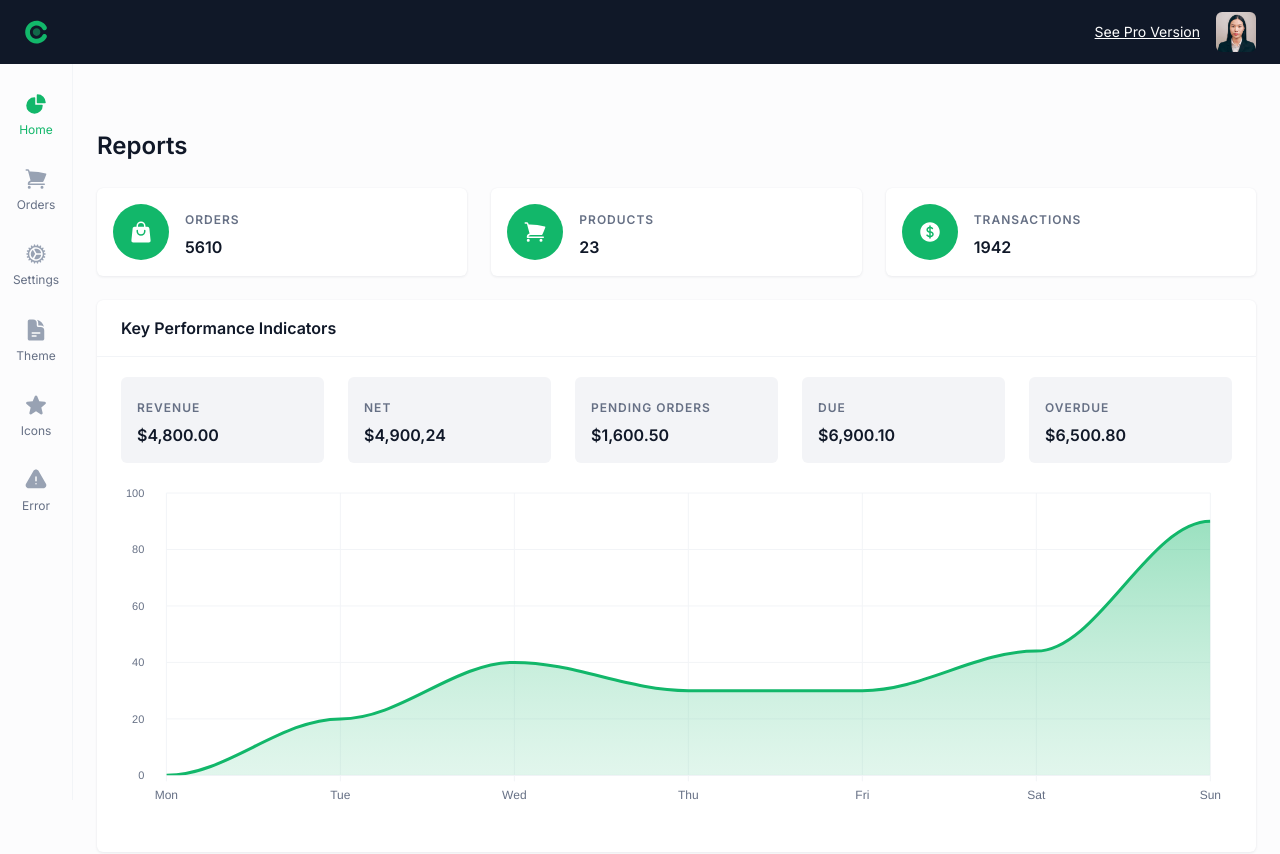
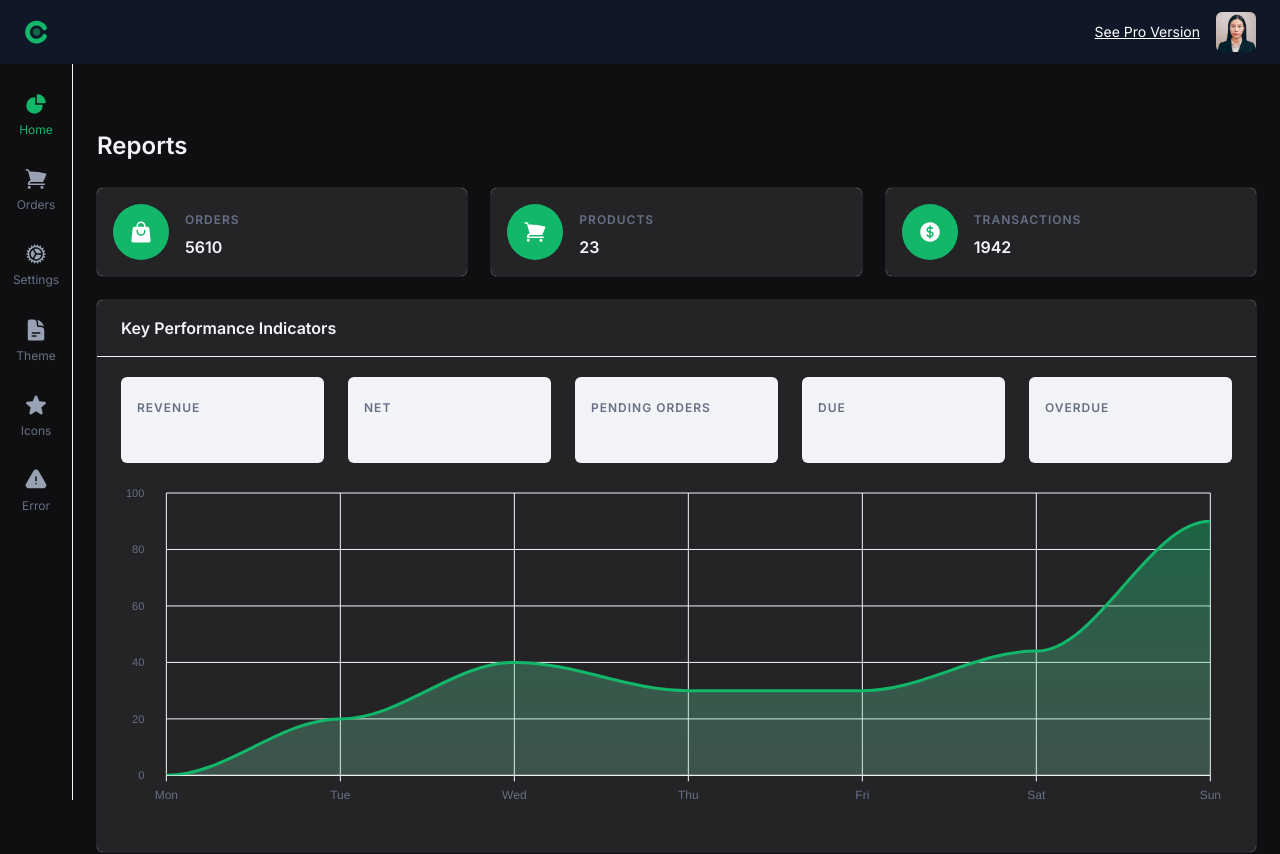
Before and after one commit to WilliamHarriszi09/create-react-app, a React (Create React App) app: page / in a window 1280 px wide. Shown: the top 854 px of the page. Built offline with nearby package versions, Linux system fonts and the light colour scheme.

Commit message:
dart theme

```diff
--- a/src/theme/colors.js
+++ b/src/theme/colors.js
@@ -21,7 +21,7 @@ export const neutral = {
   600: '#475467',
   700: '#344054',
   800: '#1D2939',
-  900: '#101828'
+  900: '#101828',
 };
 
 export const blue = withAlphas({
--- a/src/theme/create-palette.js
+++ b/src/theme/create-palette.js
@@ -16,18 +16,18 @@ export const createPalette = (config) => {
       selected: alpha(neutral[900], 0.12)
     },
     background: {
-      default: contrast === 'high' ? '#FCFCFD' : common.white,
-      paper: common.white
+      default: contrast === 'high' ? '#0f0f11' : '#18181b',
+      paper: '#18181b'
     },
     divider: '#F2F4F7',
     error,
     info,
-    mode: 'light',
+    mode: 'dark',
     neutral,
     primary: getPrimary(colorPreset),
     success,
     text: {
-      primary: neutral[900],
+      primary: neutral[100],
       secondary: neutral[500],
       disabled: alpha(neutral[900], 0.38)
     },
```
